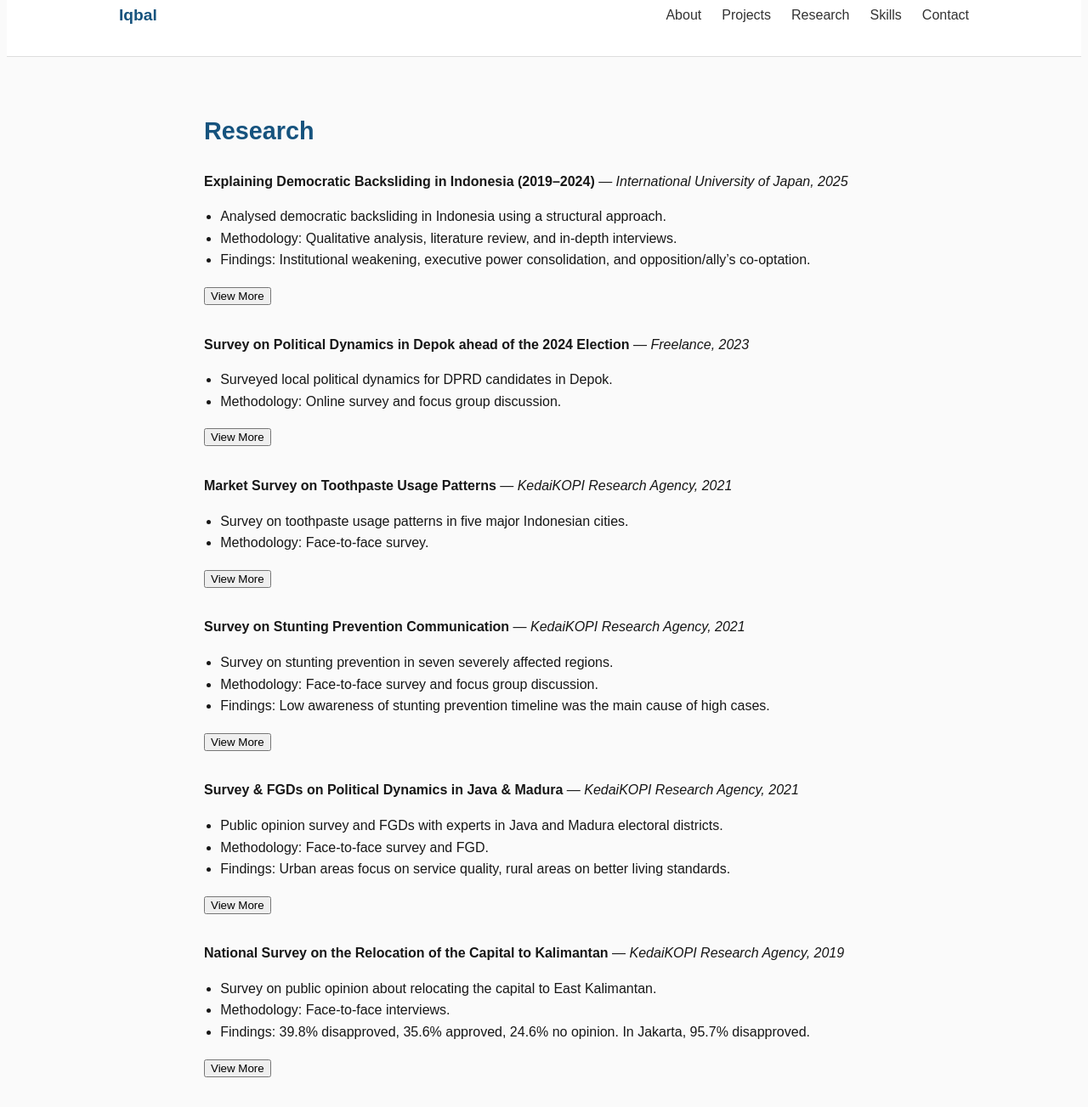
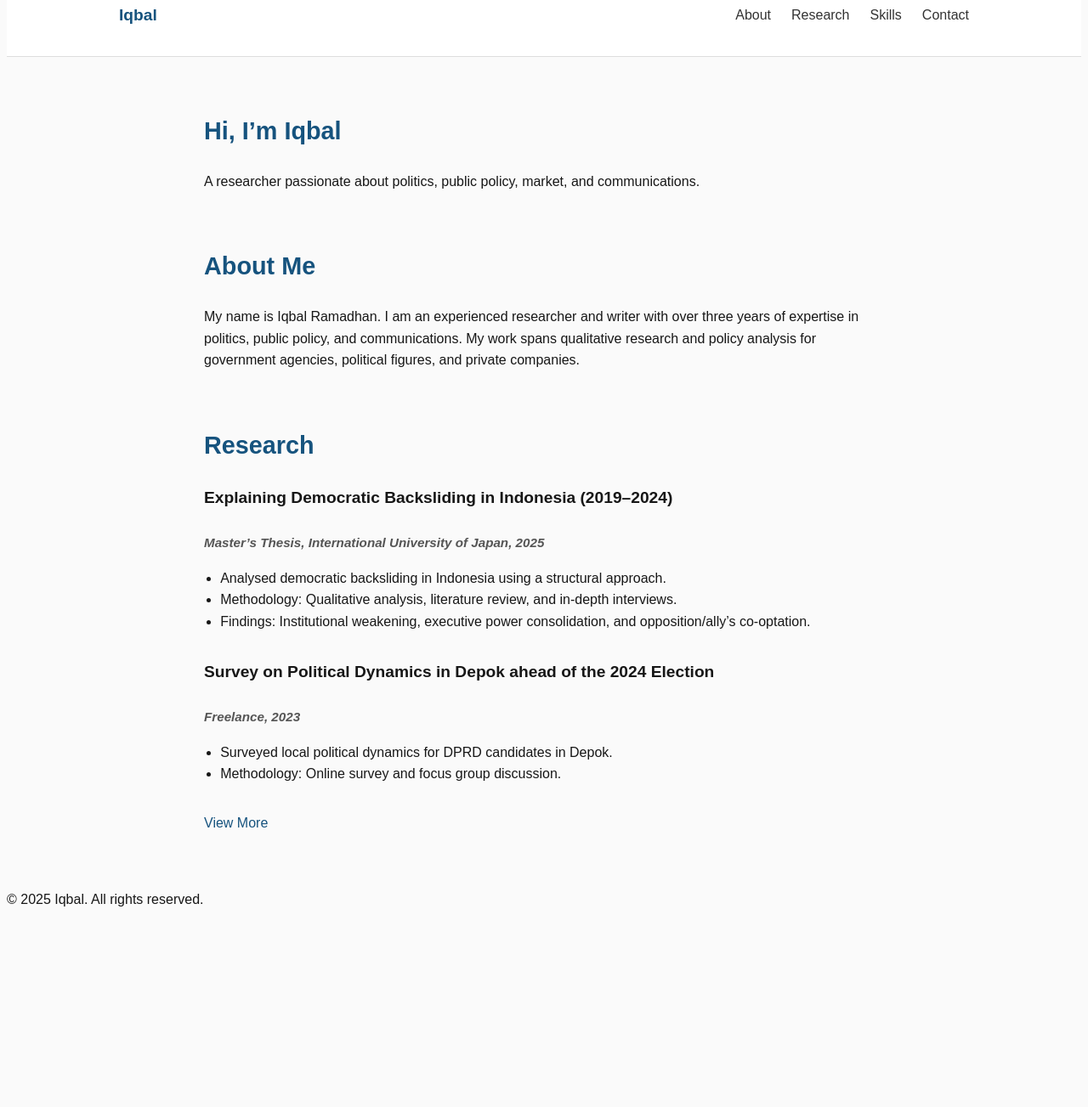
Before and after one commit to iqbalramadhan1296/portfolio, a plain HTML site: page index.html in a window 1280 px wide. Shown: the part 37-1340 px from the top of the page at 85% size. After the commit the page ends 1124 px from the top, so only its background shows below. Drawn offline with Linux system fonts and the light colour scheme.

Commit message:
Update index.html

```diff
--- a/index.html
+++ b/index.html
@@ -13,7 +13,6 @@
       <h1>Iqbal</h1>
       <ul>
         <li><a href="#about">About</a></li>
-        <li><a href="#projects">Projects</a></li>
         <li><a href="#research">Research</a></li>
         <li><a href="#skills">Skills</a></li>
         <li><a href="#contact">Contact</a></li>
@@ -21,85 +20,84 @@
     </nav>
   </header>
 
+  <!-- Hero -->
+  <section id="hero">
+    <h2>Hi, I’m Iqbal</h2>
+    <p>A researcher passionate about politics, public policy, market, and communications.</p>
+  </section>
+
+  <!-- About -->
+  <section id="about">
+    <h2>About Me</h2>
+    <p>My name is Iqbal Ramadhan. I am an experienced researcher and writer with over three years of expertise in politics, public policy, and communications. My work spans qualitative research and policy analysis for government agencies, political figures, and private companies.</p>
+  </section>
+
   <!-- Research -->
   <section id="research">
     <h2>Research</h2>
 
-    <!-- Thesis -->
+    <!-- Always visible -->
     <article class="research-item">
-      <p><strong>Explaining Democratic Backsliding in Indonesia (2019–2024)</strong> — <i>International University of Japan, 2025</i></p>
-      <div class="research-content">
+      <h3>Explaining Democratic Backsliding in Indonesia (2019–2024)</h3>
+      <h5><i>Master’s Thesis, International University of Japan, 2025</i></h5>
       <ul>
         <li>Analysed democratic backsliding in Indonesia using a structural approach.</li>
         <li>Methodology: Qualitative analysis, literature review, and in-depth interviews.</li>
         <li>Findings: Institutional weakening, executive power consolidation, and opposition/ally’s co-optation.</li>
       </ul>
-      </div>
-      <button class="toggle-btn">View More</button>
     </article>
 
-    <!-- Depok Survey -->
     <article class="research-item">
-      <p><strong>Survey on Political Dynamics in Depok ahead of the 2024 Election</strong> — <i>Freelance, 2023</i></p>
-      <div class="research-content">
+      <h3>Survey on Political Dynamics in Depok ahead of the 2024 Election</h3>
+      <h5><i>Freelance, 2023</i></h5>
       <ul>
         <li>Surveyed local political dynamics for DPRD candidates in Depok.</li>
         <li>Methodology: Online survey and focus group discussion.</li>
       </ul>
-      </div>
-      <button class="toggle-btn">View More</button>
     </article>
 
-    <!-- Toothpaste Survey -->
+    <!-- Hidden at first -->
+    <div id="more-research" style="display: none;">
       <article class="research-item">
-      <p><strong>Market Survey on Toothpaste Usage Patterns</strong> — <i>KedaiKOPI Research Agency, 2021</i></p>
-      <div class="research-content">
+        <h3>Market Survey on Toothpaste Usage Patterns</h3>
+        <h5><i>KedaiKOPI Research Agency, 2021</i></h5>
         <ul>
           <li>Survey on toothpaste usage patterns in five major Indonesian cities.</li>
           <li>Methodology: Face-to-face survey.</li>
         </ul>
-      </div>
-      <button class="toggle-btn">View More</button>
       </article>
 
-    <!-- Stunting Survey -->
       <article class="research-item">
-      <p><strong>Survey on Stunting Prevention Communication</strong> — <i>KedaiKOPI Research Agency, 2021</i></p>
-      <div class="research-content">
+        <h3>Survey on Stunting Prevention Communication</h3>
+        <h5><i>KedaiKOPI Research Agency, 2021</i></h5>
         <ul>
           <li>Survey on stunting prevention in seven severely affected regions.</li>
           <li>Methodology: Face-to-face survey and focus group discussion.</li>
           <li>Findings: Low awareness of stunting prevention timeline was the main cause of high cases.</li>
         </ul>
-      </div>
-      <button class="toggle-btn">View More</button>
       </article>
 
-    <!-- Java & Madura -->
       <article class="research-item">
-      <p><strong>Survey & FGDs on Political Dynamics in Java & Madura</strong> — <i>KedaiKOPI Research Agency, 2021</i></p>
-      <div class="research-content">
+        <h3>Survey & FGDs on Political Dynamics in Java & Madura</h3>
+        <h5><i>KedaiKOPI Research Agency, 2021</i></h5>
         <ul>
           <li>Public opinion survey and FGDs with experts in Java and Madura electoral districts.</li>
-          <li>Methodology: Face-to-face survey and FGD.</li>
           <li>Findings: Urban areas focus on service quality, rural areas on better living standards.</li>
         </ul>
-      </div>
-      <button class="toggle-btn">View More</button>
       </article>
 
-    <!-- Capital Relocation -->
       <article class="research-item">
-      <p><strong>National Survey on the Relocation of the Capital to Kalimantan</strong> — <i>KedaiKOPI Research Agency, 2019</i></p>
-      <div class="research-content">
+        <h3>National Survey on the Relocation of the Capital to Kalimantan</h3>
+        <h5><i>KedaiKOPI Research Agency, 2019</i></h5>
         <ul>
           <li>Survey on public opinion about relocating the capital to East Kalimantan.</li>
-          <li>Methodology: Face-to-face interviews.</li>
           <li>Findings: 39.8% disapproved, 35.6% approved, 24.6% no opinion. In Jakarta, 95.7% disapproved.</li>
         </ul>
+      </article>
     </div>
-      <button class="toggle-btn">View More</button>
-    </article>
+
+    <!-- Single toggle button -->
+    <p id="toggle-link" class="toggle-link">View More</p>
   </section>
 
   <!-- Footer -->
@@ -109,12 +107,13 @@
 
   <!-- Script -->
   <script>
-    document.querySelectorAll(".toggle-btn").forEach(button => {
-      button.addEventListener("click", () => {
-        const content = button.previousElementSibling;
-        content.classList.toggle("show");
-        button.textContent = content.classList.contains("show") ? "View Less" : "View More";
-      });
+    const toggleLink = document.getElementById("toggle-link");
+    const moreResearch = document.getElementById("more-research");
+
+    toggleLink.addEventListener("click", () => {
+      const isHidden = moreResearch.style.display === "none";
+      moreResearch.style.display = isHidden ? "block" : "none";
+      toggleLink.textContent = isHidden ? "View Less" : "View More";
     });
   </script>
 </body>
```
Lines whose indentation alone changed are shown as unchanged.
